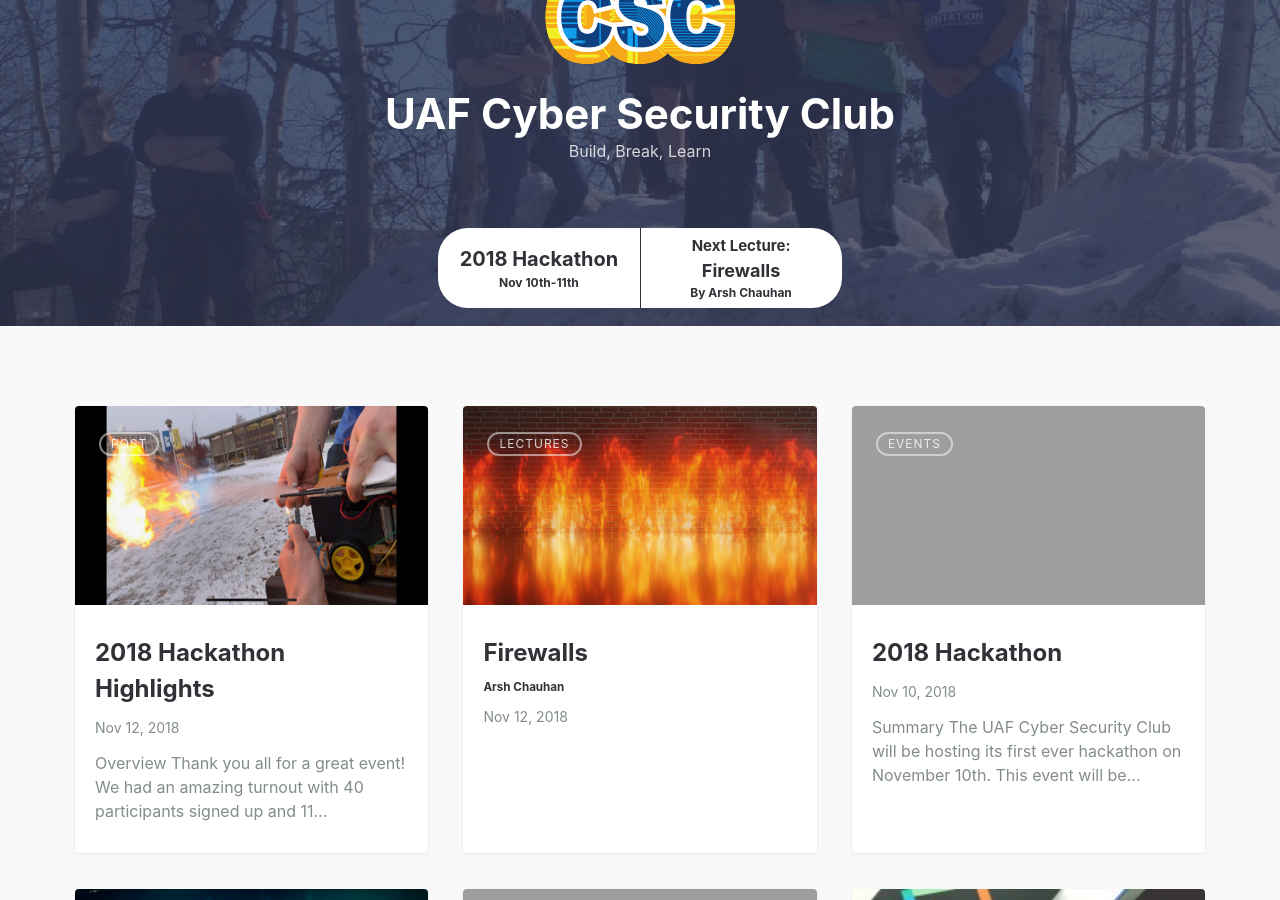
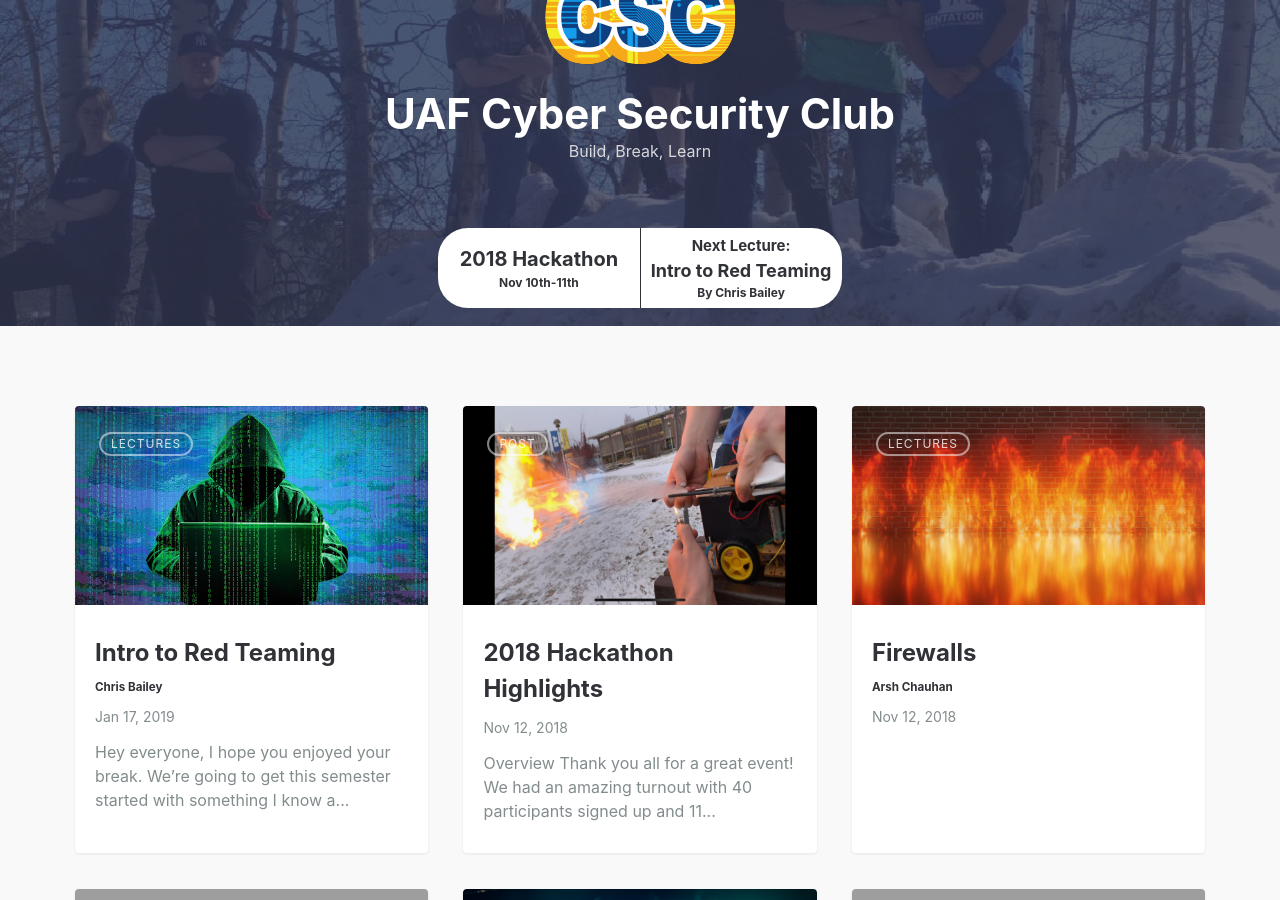
Before and after one commit to UAFCSC/uafcsc.github.io, a Jekyll site: the page built from index.md, in a window 1280 px wide and 900 px high, scrolled down 250 px. Built offline with Jekyll 4.4.1, drawn with Linux system fonts in a browser that asks for light colours; nearby versions of some CDN libraries.

Commit message:
Adds intro to red teaming pre lecture announcment

```diff
--- a/_config.yml
+++ b/_config.yml
@@ -31,6 +31,7 @@
 github_username:  UAFCSC
 facebook_username: uafcsc
 slack_username: uafcsc
+google_drive: https://drive.google.com/folderview?id=0B8wWpU2kxwL2S3RUempTMWVkU2M&usp=sharing
 
 # google_tag_manager: GTM-XXXXXXX # Uncomment to enable GTM. Replace GTM-XXXXXXX with your GTM container ID
 
--- a/_includes/upcoming.html
+++ b/_includes/upcoming.html
@@ -4,10 +4,10 @@
       <h2>2018 Hackathon</h2>
       <h3>Nov 10th-11th</h3>
     </a>
-    <a href="/firewalls" class="lecture">
+    <a href="/intro-red-teaming" class="lecture">
       <h2>Next Lecture:</h2>
-      <h3>Firewalls</h3>
-      <h4>By Arsh Chauhan</h4>
+      <h3>Intro to Red Teaming</h3>
+      <h4>By Chris Bailey</h4>
     </a>
   </article>
 </div>
--- /dev/null
+++ b/_posts/2019-01-17-intro-red-teaming.md
@@ -0,0 +1,16 @@
+---
+layout: post
+title: Intro to Red Teaming
+featured-img: redteaming
+author: Chris Bailey
+categories: [Lectures]
+---
+
+Hey everyone,
+
+I hope you enjoyed your break. We're going to get this semester started with something I know a lot of people have been interested in learning: basic red teaming. I'll be covering Metasploit, credential theft, hash cracking, and potentially some password brute-forcing as well. This is the kind of stuff we're hesitant to teach early in the semester, but at this point I feel like I can trust you all with it. Aside from being generally fun and interesting, I consider it critical knowledge to be an effective blue team member -- if you don't know what the enemy is working with, it's a lot harder to defend against.
+
+CCDC regional qualifiers are coming very soon. Next week we'll be going over incident response, and the week after will be our second practice competition, after which we'll be announcing team selections. We'll be sending more information about that over the next few weeks.
+
+We hope to see you there.
+Chris Bailey, CSC President
```
Also changed, not shown: assets/img/posts/redteaming.jpg (added), assets/img/posts/redteaming_placehold.jpg (added), assets/img/posts/redteaming_thumb.jpg (added), assets/img/posts/redteaming_thumb@2x.jpg (added).
